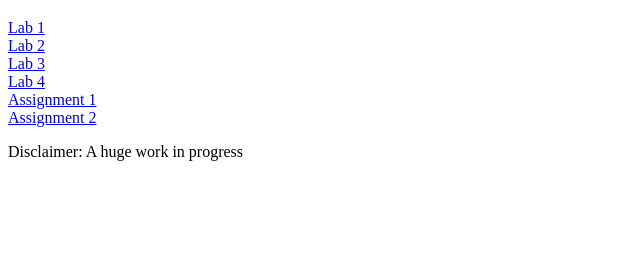
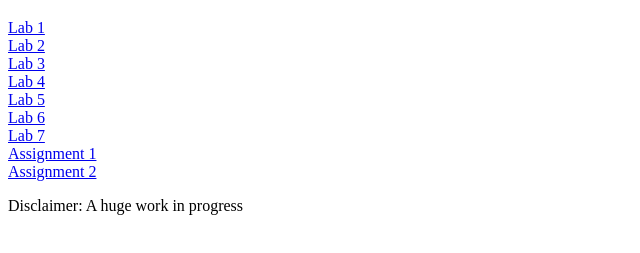
Before and after one commit to wtam26/wtam26.github.io, a plain HTML site: page index.html in a window 1280 px wide. Shown: the part 61-314 px from the top of the page, without its empty margins (0-640 px from the left). Drawn offline with Linux system fonts and the light colour scheme.

Commit message:
Update index.html

```diff
--- a/index.html
+++ b/index.html
@@ -12,6 +12,12 @@
         <br>
         <a href="lab_4">Lab 4</a>
         <br>
+        <a href="lab_5">Lab 5</a>
+        <br>
+        <a href="lab_6">Lab 6</a>
+        <br>
+        <a href="lab_7">Lab 7</a>
+        <br>
         <a href="assignment_1/">Assignment 1</a>
         <br>
         <a href="assignment_2/">Assignment 2</a>
```
